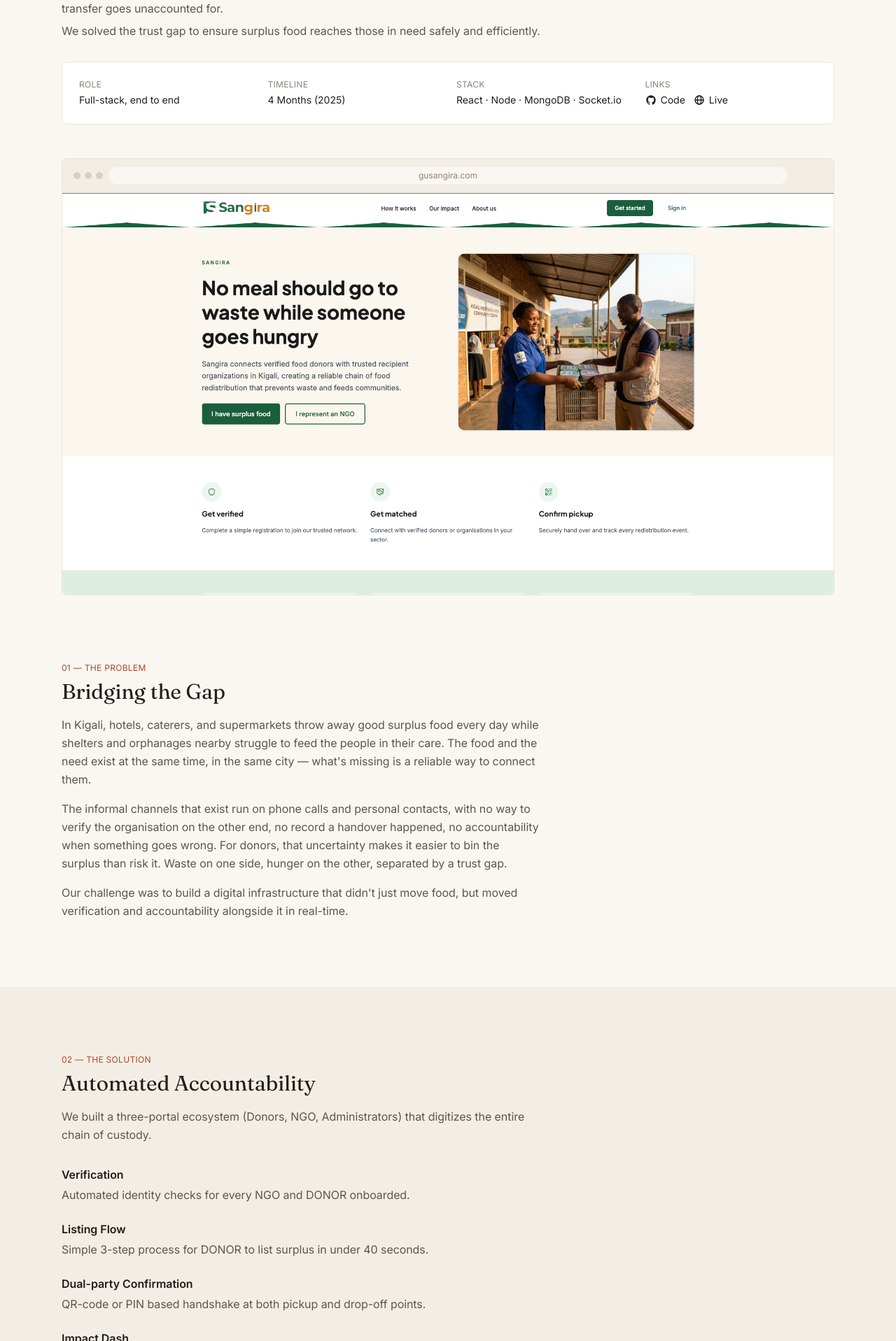
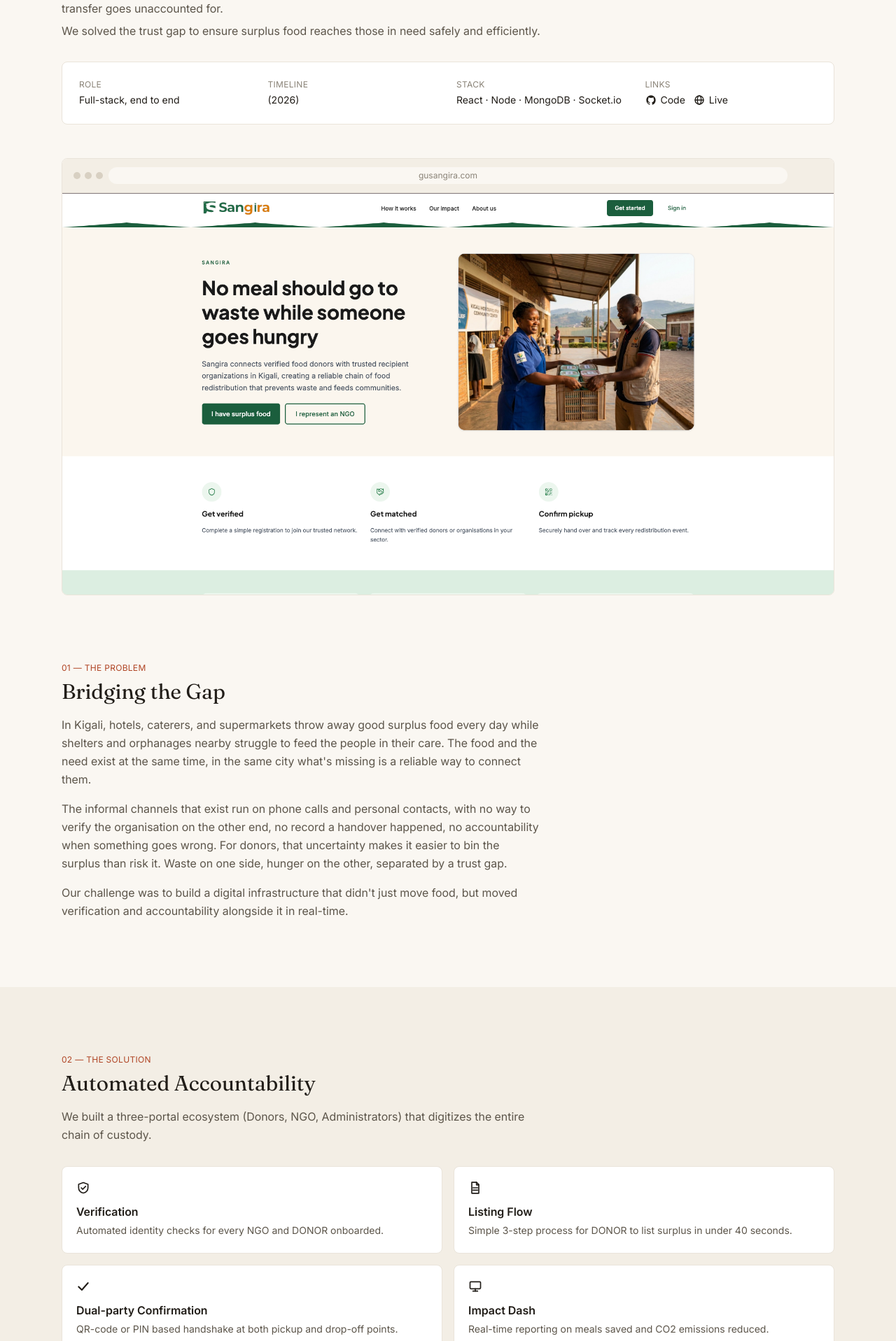
Before and after one commit to dazeez1/portfolio, a React (Vite) app in the folder frontend/: page /portfolio/sangira in a window 1280 px wide. Shown: the part 323-2240 px from the top of the page at 70% size. Built offline with nearby package versions, Linux system fonts and the light colour scheme.

Commit message:
feat: icon cards for solution/features, remove diagram label and footnote

```diff
--- a/frontend/src/components/CaseStudyLayout.tsx
+++ b/frontend/src/components/CaseStudyLayout.tsx
@@ -35,10 +35,12 @@ function CaseStudyImage({
   image,
   label,
   aspect = "aspect-[16/10]",
+  showCaption = true,
 }: {
   image?: CaseStudyImageData;
   label: string;
   aspect?: string;
+  showCaption?: boolean;
 }) {
   const [loaded, setLoaded] = useState(false);
   const [failed, setFailed] = useState(false);
@@ -51,7 +53,7 @@ function CaseStudyImage({
           className={`flex ${aspect} items-center justify-center rounded-lg border border-border bg-surface-alt`}
         >
           <span className="font-sans text-xs text-text-muted">
-            {label} — image coming soon
+            {showCaption ? `${label} — image coming soon` : "Image coming soon"}
           </span>
         </div>
       ) : (
@@ -80,9 +82,11 @@ function CaseStudyImage({
           />
         </div>
       )}
+      {showCaption && (
         <p className="mt-2 text-center font-sans text-xs text-text-muted">
           {label}
         </p>
+      )}
     </div>
   );
 }
@@ -224,13 +228,20 @@ export function CaseStudyLayout({ content }: { content: CaseStudyContent }) {
             <p className="mt-4 max-w-[68ch] font-sans text-base leading-relaxed text-text-secondary">
               {solution.intro}
             </p>
-            <div className="mt-8 flex max-w-[68ch] flex-col gap-6">
+            <div className="mt-8 grid grid-cols-1 gap-4 sm:grid-cols-2">
               {solution.subBlocks.map((block) => (
-                <div key={block.lead}>
-                  <h3 className="font-sans text-base font-semibold text-ink">
+                <div
+                  key={block.lead}
+                  className="rounded-lg border border-border bg-surface p-5"
+                >
+                  <block.Icon
+                    className="h-5 w-5 text-ink"
+                    aria-hidden="true"
+                  />
+                  <h3 className="mt-3 font-sans text-base font-semibold text-ink">
                     {block.lead}
                   </h3>
-                  <p className="mt-1 font-sans text-base leading-relaxed text-text-secondary">
+                  <p className="mt-1 font-sans text-sm leading-relaxed text-text-secondary">
                     {block.text}
                   </p>
                 </div>
@@ -267,6 +278,7 @@ export function CaseStudyLayout({ content }: { content: CaseStudyContent }) {
                 image={build.diagram.image}
                 label={build.diagram.label}
                 aspect="aspect-[21/9]"
+                showCaption={false}
               />
             </div>
           </Container>
@@ -279,7 +291,11 @@ export function CaseStudyLayout({ content }: { content: CaseStudyContent }) {
             <div className="mt-8 grid grid-cols-1 gap-6 sm:grid-cols-2">
               {features.items.map((feature) => (
                 <Card key={feature.title}>
-                  <h3 className="font-sans text-base font-semibold text-ink">
+                  <feature.Icon
+                    className="h-5 w-5 text-ink"
+                    aria-hidden="true"
+                  />
+                  <h3 className="mt-3 font-sans text-base font-semibold text-ink">
                     {feature.title}
                   </h3>
                   <p className="mt-2 font-sans text-sm text-text-secondary">
@@ -325,9 +341,11 @@ export function CaseStudyLayout({ content }: { content: CaseStudyContent }) {
                 />
               ))}
             </div>
+            {results.footnote && (
               <p className="mt-6 max-w-[68ch] font-sans text-xs text-text-muted">
                 {results.footnote}
               </p>
+            )}
           </Container>
         </section>
 
--- a/frontend/src/components/icons.tsx
+++ b/frontend/src/components/icons.tsx
@@ -678,3 +678,39 @@ export function ExternalLinkIcon(props: IconProps) {
     </svg>
   );
 }
+
+export function BellIcon(props: IconProps) {
+  return (
+    <svg
+      viewBox="0 0 24 24"
+      fill="none"
+      stroke="currentColor"
+      strokeWidth="2"
+      strokeLinecap="round"
+      strokeLinejoin="round"
+      {...props}
+    >
+      <path d="M6 10a6 6 0 0 1 12 0c0 4 1.5 5.5 2 6H4c.5-.5 2-2 2-6Z" />
+      <path d="M10 20a2 2 0 0 0 4 0" />
+    </svg>
+  );
+}
+
+export function ChartIcon(props: IconProps) {
+  return (
+    <svg
+      viewBox="0 0 24 24"
+      fill="none"
+      stroke="currentColor"
+      strokeWidth="2"
+      strokeLinecap="round"
+      strokeLinejoin="round"
+      {...props}
+    >
+      <line x1="4" y1="21" x2="20" y2="21" />
+      <rect x="5" y="14" width="3" height="7" />
+      <rect x="10.5" y="9" width="3" height="12" />
+      <rect x="16" y="4" width="3" height="17" />
+    </svg>
+  );
+}
--- a/frontend/src/content/caseStudies/sangira.ts
+++ b/frontend/src/content/caseStudies/sangira.ts
@@ -1,3 +1,13 @@
+import {
+  BellIcon,
+  ChartIcon,
+  CheckIcon,
+  ClipboardIcon,
+  DocumentIcon,
+  LocationIcon,
+  MonitorIcon,
+  ShieldCheckIcon,
+} from "../../components/icons";
 import { projects } from "../projects";
 import type { CaseStudyContent } from "./types";
 
@@ -15,7 +25,7 @@ export const sangira: CaseStudyContent = {
       "We solved the trust gap to ensure surplus food reaches those in need safely and efficiently.",
     metaBar: {
       role: "Full-stack, end to end",
-      timeline: "4 Months (2025)",
+      timeline: "(2026)",
       stack: "React · Node · MongoDB · Socket.io",
       codeHref: sangiraProject.links.github,
       liveHref: sangiraProject.links.live,
@@ -25,7 +35,7 @@ export const sangira: CaseStudyContent = {
   problem: {
     title: "Bridging the Gap",
     paragraphs: [
-      "In Kigali, hotels, caterers, and supermarkets throw away good surplus food every day while shelters and orphanages nearby struggle to feed the people in their care. The food and the need exist at the same time, in the same city — what's missing is a reliable way to connect them.",
+      "In Kigali, hotels, caterers, and supermarkets throw away good surplus food every day while shelters and orphanages nearby struggle to feed the people in their care. The food and the need exist at the same time, in the same city what's missing is a reliable way to connect them.",
       "The informal channels that exist run on phone calls and personal contacts, with no way to verify the organisation on the other end, no record a handover happened, no accountability when something goes wrong. For donors, that uncertainty makes it easier to bin the surplus than risk it. Waste on one side, hunger on the other, separated by a trust gap.",
       "Our challenge was to build a digital infrastructure that didn't just move food, but moved verification and accountability alongside it in real-time.",
     ],
@@ -36,18 +46,22 @@ export const sangira: CaseStudyContent = {
       "We built a three-portal ecosystem (Donors, NGO, Administrators) that digitizes the entire chain of custody.",
     subBlocks: [
       {
+        Icon: ShieldCheckIcon,
         lead: "Verification",
         text: "Automated identity checks for every NGO and DONOR onboarded.",
       },
       {
+        Icon: DocumentIcon,
         lead: "Listing Flow",
         text: "Simple 3-step process for DONOR to list surplus in under 40 seconds.",
       },
       {
+        Icon: CheckIcon,
         lead: "Dual-party Confirmation",
         text: "QR-code or PIN based handshake at both pickup and drop-off points.",
       },
       {
+        Icon: MonitorIcon,
         lead: "Impact Dash",
         text: "Real-time reporting on meals saved and CO2 emissions reduced.",
       },
@@ -82,31 +96,37 @@ export const sangira: CaseStudyContent = {
     title: "Precision Utilities",
     items: [
       {
+        Icon: ShieldCheckIcon,
         title: "Organisation verification",
         description:
-          "Admins review registration documents and approve, reject, revoke, or reinstate — no one transacts unverified.",
+          "Admins review registration documents and approve, reject, revoke, or reinstate, no one transacts unverified.",
       },
       {
+        Icon: CheckIcon,
         title: "Dual-party pickup confirmation",
         description:
           "Donor and NGO each confirm independently (PIN + condition report); the transfer only completes when both agree.",
       },
       {
+        Icon: BellIcon,
         title: "Real-time notifications",
         description:
-          "Live in-app alerts via Socket.io, plus email for new listings, accepted requests, and completed transfers.",
+          "Live in-app alerts via Socket.io, plus email for key events.",
       },
       {
+        Icon: LocationIcon,
         title: "Location and distance",
         description:
-          "Addresses are geocoded; NGOs see how far each listing is and can view listings on an interactive map.",
+          "Addresses are geocoded: NGOs see how far each listing is and can view listings on an interactive map.",
       },
       {
+        Icon: ChartIcon,
         title: "Impact dashboards",
         description:
-          "Real meals-redistributed, waste-prevented, and transfer figures — with CSV/PDF export.",
+          "Real meals-redistributed, waste-prevented, and transfer figures, with CSV/PDF export.",
       },
       {
+        Icon: ClipboardIcon,
         title: "Admin governance",
         description:
           "Flag, suspend, revoke, and restore organisations, with a full audit trail and SLA tracking on the verification queue.",
@@ -132,8 +152,6 @@ export const sangira: CaseStudyContent = {
       },
       { value: "−82% bundle", label: "1.85 MB → 340 KB via route-level code-splitting" },
     ],
-    footnote:
-      "Live redistribution figures — meals, waste prevented, transfers — grow with real platform use and are shown live on the app.",
   },
   projectNav: {
     prevLabel: "All projects",
```
Also changed, not shown: frontend/src/content/caseStudies/types.ts (+6 -1 lines). Lines whose indentation alone changed are shown as unchanged.
